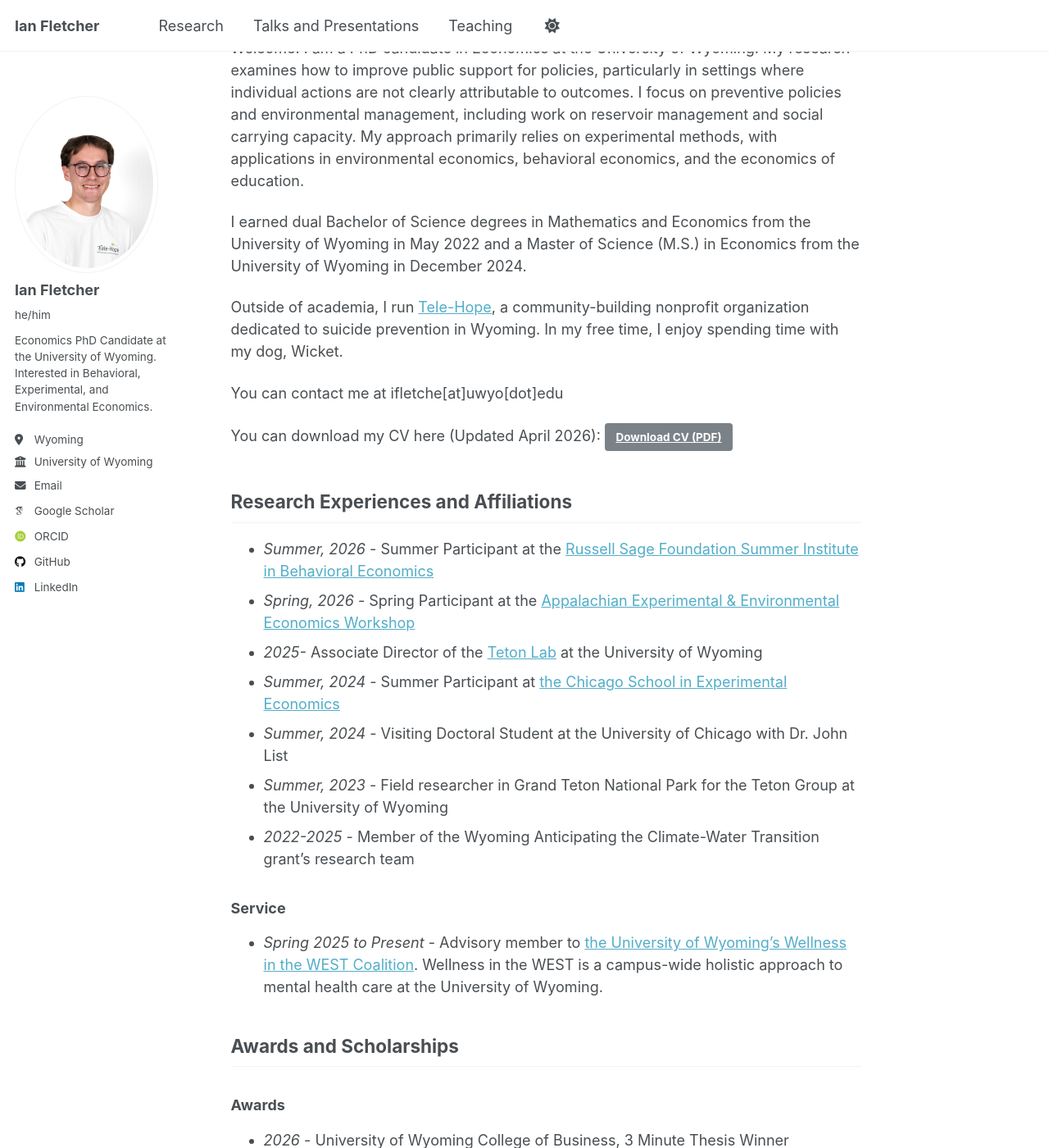
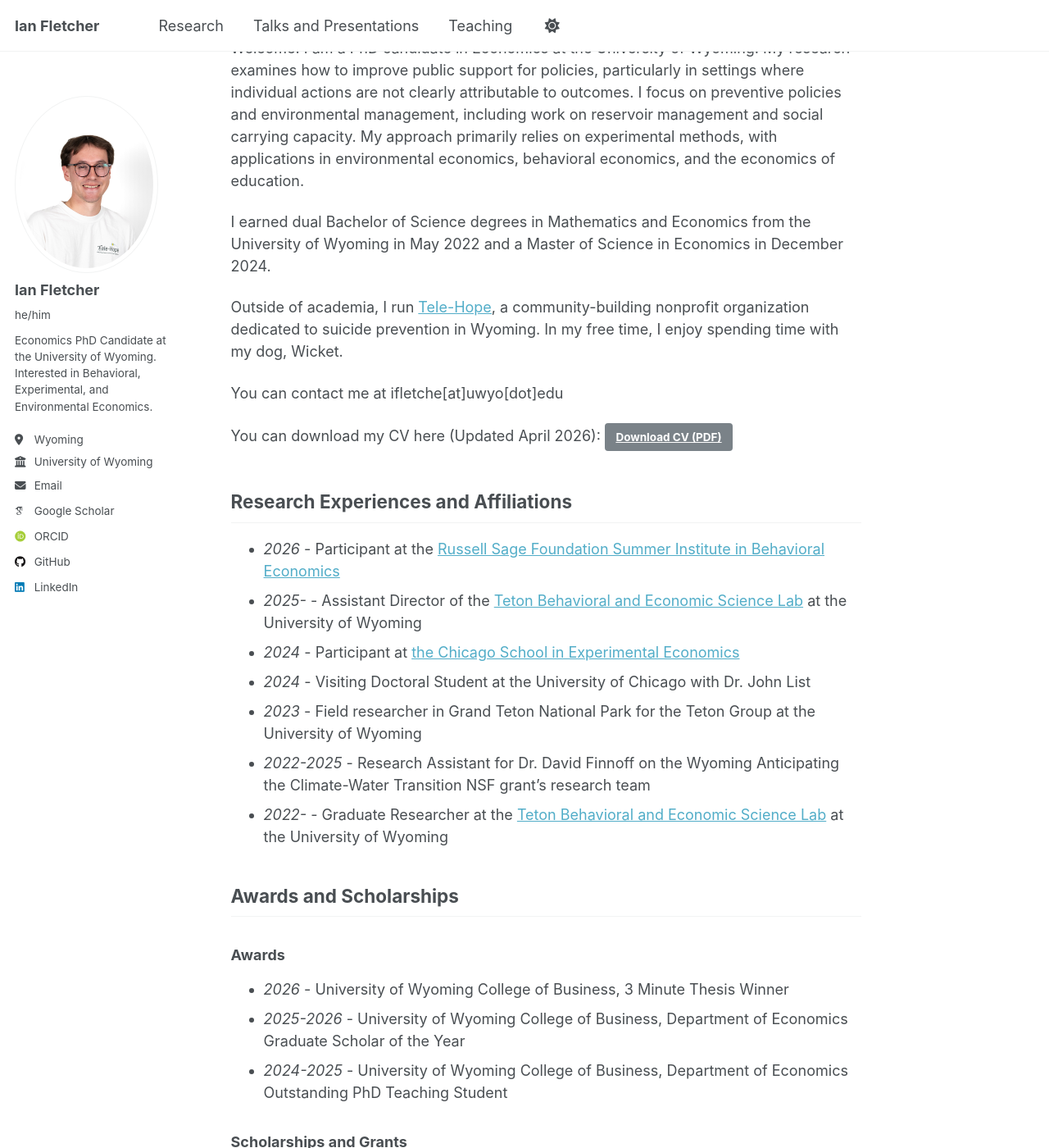
Before and after one commit to fletcherian/fletcherian.github.io, a Jekyll site: the page built from _pages/about.md, in a window 1280 px wide and 1400 px high, scrolled down 192 px. Shown: the whole window at 82% size. Built offline with Jekyll 4.4.1, drawn with Linux system fonts in a browser that asks for light colours; some web fonts are replaced; a script that is not in the unit is left out; some of the changed text lies outside the part shown.

Commit message:
Revise CV link and update research experiences
Updated CV link and revised research experiences section.

```diff
--- a/_pages/about.md
+++ b/_pages/about.md
@@ -10,25 +10,22 @@ redirect_from:
 
 Welcome! I am a PhD candidate in Economics at the University of Wyoming. My research examines how to improve public support for policies, particularly in settings where individual actions are not clearly attributable to outcomes. I focus on preventive policies and environmental management, including work on reservoir management and social carrying capacity. My approach primarily relies on experimental methods, with applications in environmental economics, behavioral economics, and the economics of education.
 
-I earned dual Bachelor of Science degrees in Mathematics and Economics from the University of Wyoming in May 2022 and a Master of Science (M.S.) in Economics from the University of Wyoming in December 2024.
+I earned dual Bachelor of Science degrees in Mathematics and Economics from the University of Wyoming in May 2022 and a Master of Science in Economics in December 2024.
 
 Outside of academia, I run [Tele-Hope](https://www.tele-hope.org/), a community-building nonprofit organization dedicated to suicide prevention in Wyoming. In my free time, I enjoy spending time with my dog, Wicket.
 
 You can contact me at ifletche\[at\]uwyo\[dot\]edu
 
-You can download my CV here (Updated April 2026): [Download CV (PDF)](https://fletcherian.github.io/files/Fletcher-CV-Apr26.pdf){: .btn}
+You can download my CV here (Updated April 2026): [Download CV (PDF)](https://fletcherian.github.io/files/Fletcher-CV-June26.pdf){: .btn}
 
 ## Research Experiences and Affiliations
-* _Summer, 2026_ - Summer Participant at the [Russell Sage Foundation Summer Institute in Behavioral Economics](https://laibson.scholars.harvard.edu/rsfcamp)
-* _Spring, 2026_ - Spring Participant at the [Appalachian Experimental & Environmental Economics Workshop](https://appexpecon26.weebly.com/)
-* _2025-_ Associate Director of the [Teton Lab](https://www.teton-lab.org/) at the University of Wyoming
-* _Summer, 2024_ - Summer Participant at [the Chicago School in Experimental Economics](https://voices.uchicago.edu/jlist/the-chicago-school-in-experimental-economics-csee/)
-* _Summer, 2024_ - Visiting Doctoral Student at the University of Chicago with Dr. John List
-* _Summer, 2023_ - Field researcher in Grand Teton National Park for the Teton Group at the University of Wyoming
-* _2022-2025_ - Member of the Wyoming Anticipating the Climate-Water Transition grant's research team
-
-### Service
-* _Spring 2025 to Present_ - Advisory member to [the University of Wyoming's Wellness in the WEST Coalition](https://www.uwyo.edu/west/index.html). Wellness in the WEST is a campus-wide holistic approach to mental health care at the University of Wyoming.
+* _2026_ - Participant at the [Russell Sage Foundation Summer Institute in Behavioral Economics](https://laibson.scholars.harvard.edu/rsfcamp)
+* _2025-_ - Assistant Director of the [Teton Behavioral and Economic Science Lab](https://www.teton-lab.org/) at the University of Wyoming
+* _2024_ - Participant at [the Chicago School in Experimental Economics](https://voices.uchicago.edu/jlist/the-chicago-school-in-experimental-economics-csee/)
+* _2024_ - Visiting Doctoral Student at the University of Chicago with Dr. John List
+* _2023_ - Field researcher in Grand Teton National Park for the Teton Group at the University of Wyoming
+* _2022-2025_ - Research Assistant for Dr. David Finnoff on the Wyoming Anticipating the Climate-Water Transition NSF grant's research team
+* _2022-_ - Graduate Researcher at the [Teton Behavioral and Economic Science Lab](https://www.teton-lab.org/) at the University of Wyoming
 
 ## Awards and Scholarships
 ### Awards
@@ -40,21 +37,27 @@ You can download my CV here (Updated April 2026): [Download CV (PDF)](https://fl
 * _2025_ - University of Wyoming Department of Economics Charles "Chuck" Mason Graduate Research Award ($4,000)
   - Project Title: Student Success and the Intangibility of Investment Returns: Experimental Evidence
 
-
 ## Papers in Progress
 
 <details>
-  <summary><strong>Experiencing Carbon Pricing</strong></summary>
+  <summary><strong>Experiencing Carbon Pricing (NBER Working Paper #34559)</strong></summary>
   <p>
-  Experience with Washington’s cap-and-invest program transformed initial opposition to carbon pricing into broader support for the policy. Voter data and survey evidence show that firsthand experience, rather than ideology, drove this shift—boosting approval specifically for the policy voters lived under.
+    with Stefano Carattini, Chad Kendall, Michael Price, and Arthur Vu
+  </p>
+  <p>
+    Experience with Washington’s cap-and-invest program transformed initial opposition to carbon pricing into broader support for the policy. Voter data and survey evidence show that firsthand experience, rather than ideology, drove this shift—boosting approval specifically for the policy voters lived under.
   </p>
   <p>
     See more <a href="https://fletcherian.github.io/publication/carbon" target="_blank" rel="noopener">here</a>.
   </p>
 </details>
 <br>
+
 <details>
   <summary><strong>From Survival to Learning: The Evolution of Early Childhood Investment Over the Development Cycle</strong></summary>
+  <p>
+    with Faith Fatchen, Uditi Karna, Faisal Kattan, and John List
+  </p>
   <p>
   The paper develops an economic model explaining how countries shift early childhood development investments from health to education as they grow richer and survival improves. Using global data, it finds that nations first focus on survival-related spending, then sharply increase education investment with rising income and health quality—highlighting the importance of sequencing and tailoring ECD policies to the development stage rather than adopting uniform strategies.
   </p>
@@ -63,8 +66,12 @@ You can download my CV here (Updated April 2026): [Download CV (PDF)](https://fl
   </p>
 </details>
 <br>
+
 <details>
   <summary><strong>Heterogeneous Risks and the Intangibility of Risk Reduction: Theory Experimental Evidence</strong></summary>
+  <p>
+    with Todd Cherry and George Loewenstein
+  </p>
   <p>
     The paper investigates how making disaster outcomes more tangible—by revealing whether losses were preventable—affects individual investment in risk mitigation. Using a theoretical model and a 2×2 lab experiment, it shows that when people can attribute outcomes to their own actions, they invest more in prevention after both success and failure, highlighting that causal feedback and observability are key to sustaining preventive behavior.
   </p>
@@ -73,10 +80,14 @@ You can download my CV here (Updated April 2026): [Download CV (PDF)](https://fl
   </p>
 </details>
 <br>
+
 <details>
   <summary><strong>Non-autonomous Management of Dam Releases in Response to Climate Change</strong></summary>
   <p>
-  This paper models the dynamic optimization problem faced by dam managers balancing upstream recreation and downstream flows in a non-autonomous, seasonal environment. Using Jackson Lake as a case study, it compares actual versus optimal management, quantifies the impact of hydrological shocks, and offers a decision-support framework for adapting to future climate and political pressures.
+    with David Finnoff and Sean Bertalot
+  </p>
+  <p>
+  This paper develops a seasonal dam-management model for Jackson Lake that accounts for competing water uses, ecological processes, and institutional constraints under changing environmental conditions. The results show that observed release decisions are best explained by the value of unpriced ecological services rather than compact restrictions alone, suggesting that models that ignore ecological dynamics can incorrectly characterize water management as inefficient.
   </p>
   <p>
     See more <a href="https://fletcherian.github.io/publication/dams" target="_blank" rel="noopener">here</a>.
@@ -86,6 +97,9 @@ You can download my CV here (Updated April 2026): [Download CV (PDF)](https://fl
 <details>
   <summary><strong>Natural Disasters and the Intangibility of Risk Reduction: Theory and Experimental Evidence</strong></summary>
   <p>
+    with Todd Cherry and George Loewenstein
+  </p>
+  <p>
     The paper investigates how making disaster outcomes more tangible—by revealing whether losses were preventable—affects collective investment in risk mitigation. Using a theoretical model and a 2×2 lab experiment, it shows that when people can attribute outcomes to their own actions, they invest more in prevention after both success and failure, highlighting that causal feedback and observability are key to sustaining preventive behavior.
   </p>
   <p>
@@ -94,7 +108,10 @@ You can download my CV here (Updated April 2026): [Download CV (PDF)](https://fl
 </details>
 <br>
 <details>
-  <summary><strong>The Curse of Intangibility: Why Prevention Policies Fail</strong></summary>
+  <summary><strong>The Curse of Intangibility: Political Invisibility of Prevention</strong></summary>
+  <p>
+    with Todd Cherry
+  </p>
   <p>
     Prevention policies systematically fail because their greatest successes are invisible: avoided disasters, prevented diseases, and non-events that cannot be attributed to the policies that caused them. This paper argues that this “intangibility” problem is distinct from other behavioral biases and requires institutional reforms that reward policymakers for outcomes no one can see.
   </p>
```
